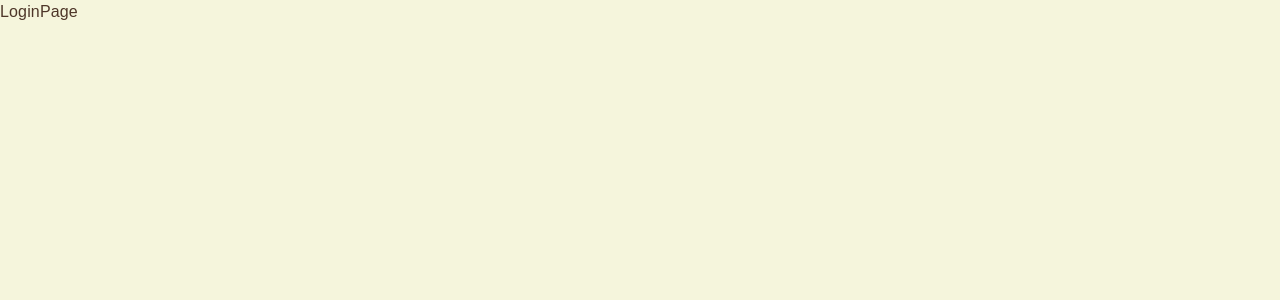
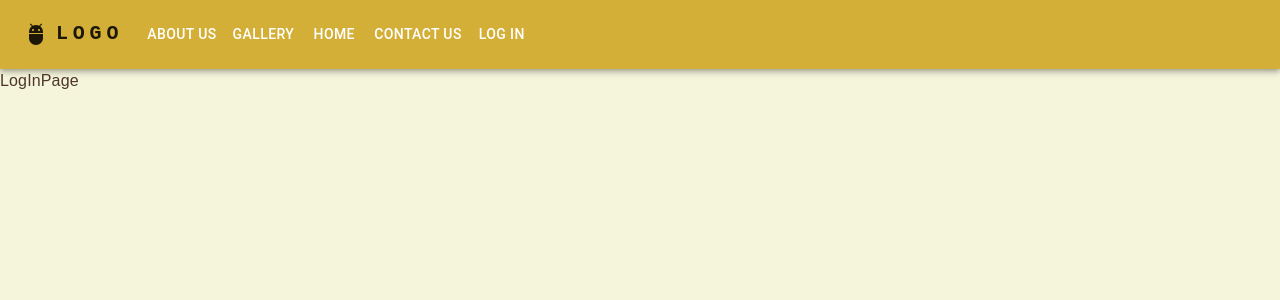
Before and after one commit to EladWebiks/lectures-project, a React (Vite) app in the folder client/: page /login in a window 1280 px wide. Shown: the top 300 px of the page. Built offline with nearby package versions, Linux system fonts and the light colour scheme.

Commit message:
ohad update

```diff
--- a/client/src/App.tsx
+++ b/client/src/App.tsx
@@ -10,6 +10,7 @@ import theme from "./theme.ts";
 import { ThemeProvider } from "@emotion/react";
 import { CssBaseline } from "@mui/material";
 import ContactPage from "./pages/ContactPage/ContactPage.tsx";
+import LogInPage from "./pages/LogInPage.tsx/LogInPage.tsx";
 const App: FC = () => {
   const router = createBrowserRouter([
     {
@@ -30,6 +31,10 @@ const App: FC = () => {
           path: "/contact",
           element: <ContactPage />,
         },
+        {
+          path: "/login",
+          element: <LogInPage/>,
+        },
       ],
     },
     { path: "/login", element: <LoginPage /> },
--- a/client/src/Context.tsx
+++ b/client/src/Context.tsx
@@ -18,7 +18,7 @@ export const useMyContext = (): MyContextType => {
 
 export const MyProvider: React.FC<{ children: React.ReactNode }> = ({ children }) => {
   const value: MyContextType = {
-    Links: {"about us": "about", "gallery": "gallery","home": '/',"contact us": 'contact'},
+    Links: {"about us": "about", "gallery": "gallery","home": '/',"contact us": 'contact',"log in": "login"},
     image: itemData
   };
 
--- /dev/null
+++ b/client/src/pages/LogInPage.tsx/LogInPage.css
@@ -0,0 +1,3 @@
+.LogInPage{
+
+}
--- /dev/null
+++ b/client/src/pages/LogInPage.tsx/LogInPage.tsx
@@ -0,0 +1,9 @@
+import React from 'react'
+
+const LogInPage = () => {
+  return (
+    <div className='LogInPage'>LogInPage</div>
+  )
+}
+
+export default LogInPage
```
